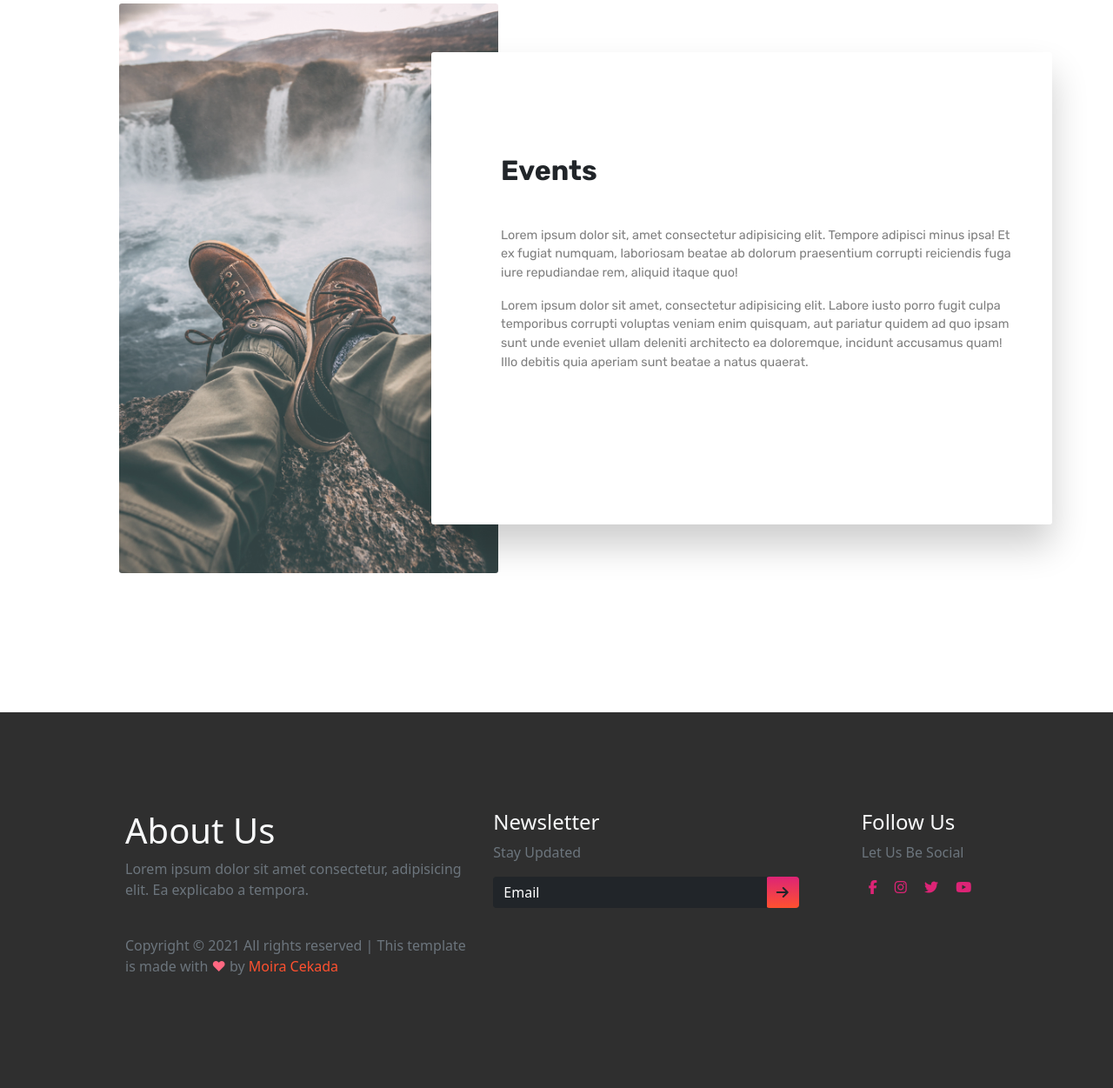
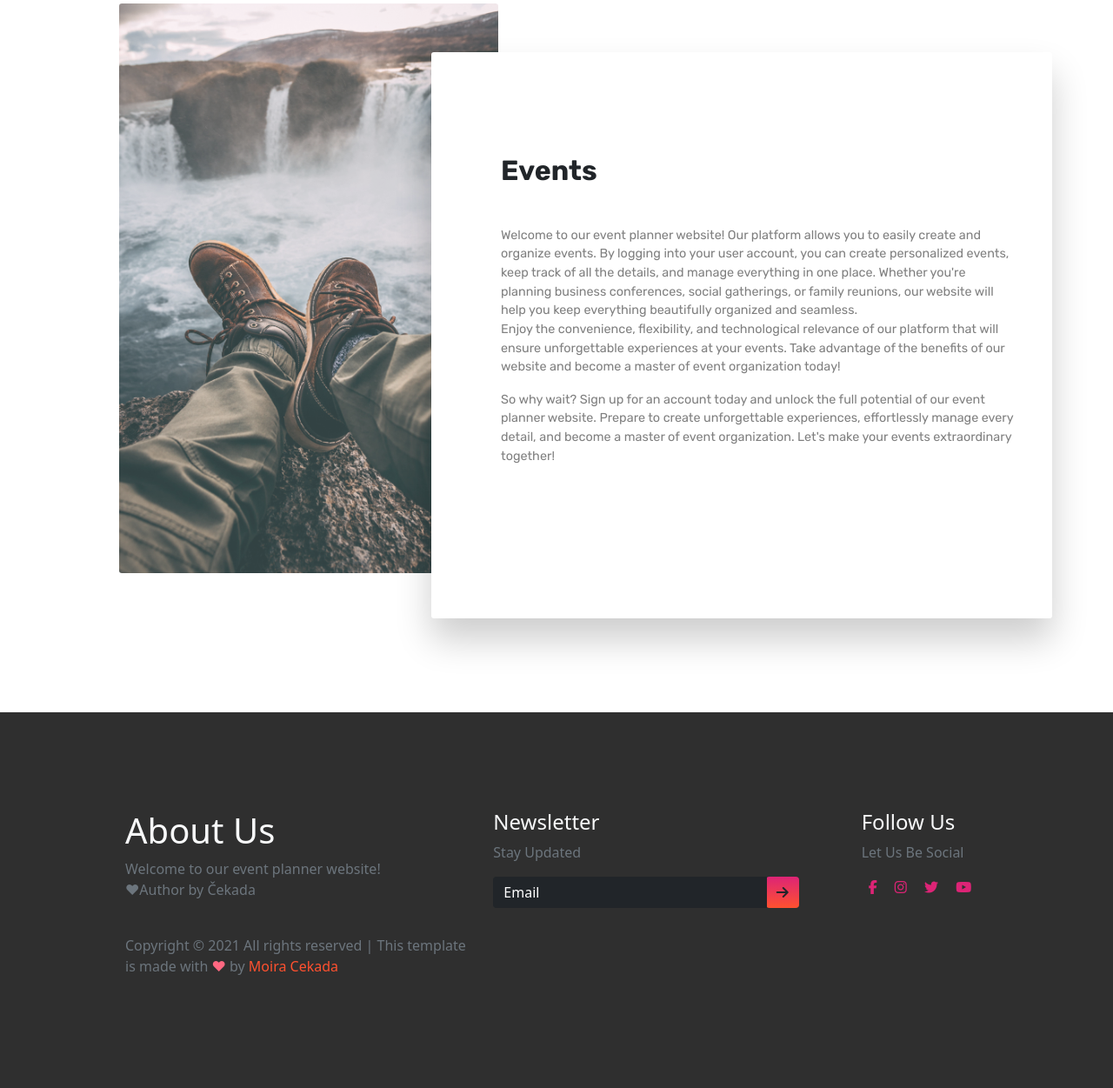
Before and after one commit to shahzaibekram/demo2, a Flask app: page / in a window 1280 px wide. Shown: the part 1027-2278 px from the top of the page at 87% size. Run offline with Flask 3, Linux system fonts and the light colour scheme; parts of the project's set-up code (start-up, migrations or seed data) failed here and were passed over; some libraries are stand-ins or nearby versions; some web fonts are replaced.

Commit message:
first commit

```diff
--- a/templates/events.html
+++ b/templates/events.html
@@ -215,7 +215,8 @@
                 <div class="col-md-5">
                     <h1 class="text-light"> About Us </h1>
                     <p class="text-muted">
-                        Lorem ipsum dolor sit amet consectetur, adipisicing elit. Ea explicabo a tempora.
+                        Welcome to our event planner website! <br />
+                        ♥Author by Čekada
                     </p>
                     <p class="pt-4 text-muted">
                         Copyright &copy; 2021 All rights reserved | This template is made with <span
--- a/templates/index.html
+++ b/templates/index.html
@@ -150,17 +150,21 @@
                         <div class="panel text-start">
                             <h1> Events </h1>
                             <p class="pt-4">
-                                Lorem ipsum dolor sit, amet consectetur adipisicing elit.
-                                Tempore adipisci minus ipsa! Et ex fugiat numquam, laboriosam beatae ab dolorum
-                                praesentium
-                                corrupti reiciendis fuga iure repudiandae rem, aliquid itaque quo!
+                                Welcome to our event planner website! Our platform allows you to easily create and
+                                organize events. By logging into your user account, you can create personalized events,
+                                keep track of all the details, and manage everything in one place.
+                                Whether you're planning business conferences, social gatherings, or family reunions,
+                                our website will help you keep everything beautifully organized and seamless. <br />
+
+                                Enjoy the convenience, flexibility, and technological relevance of our platform
+                                that will ensure unforgettable experiences at your events.
+                                Take advantage of the benefits of our website and become a master of event organization
+                                today!
                             </p>
                             <p>
-                                Lorem ipsum dolor sit amet, consectetur adipisicing elit.
-                                Labore iusto porro fugit culpa temporibus corrupti voluptas veniam enim quisquam,
-                                aut pariatur quidem ad quo ipsam sunt unde eveniet ullam deleniti architecto ea
-                                doloremque,
-                                incidunt accusamus quam! Illo debitis quia aperiam sunt beatae a natus quaerat.
+                                So why wait? Sign up for an account today and unlock the full potential of our event planner website.
+                                Prepare to create unforgettable experiences, effortlessly manage every detail, and become a
+                                master of event organization. Let's make your events extraordinary together!
                             </p>
                         </div>
                     </div>
@@ -180,7 +184,8 @@
                 <div class="col-md-5">
                     <h1 class="text-light"> About Us </h1>
                     <p class="text-muted">
-                        Lorem ipsum dolor sit amet consectetur, adipisicing elit. Ea explicabo a tempora.
+                        Welcome to our event planner website! <br />
+                        ♥Author by Čekada
                     </p>
                     <p class="pt-4 text-muted">
                         Copyright &copy; 2021 All rights reserved | This template is made with <span style="color: rgb(255, 104, 129);">&hearts;</span> by <span>Moira
--- a/templates/login.html
+++ b/templates/login.html
@@ -143,7 +143,8 @@
                 <div class="col-md-5">
                     <h1 class="text-light"> About Us </h1>
                     <p class="text-muted">
-                        Lorem ipsum dolor sit amet consectetur, adipisicing elit. Ea explicabo a tempora.
+                        Welcome to our event planner website! <br />
+                        ♥Author by Čekada
                     </p>
                     <p class="pt-4 text-muted">
                         Copyright &copy; 2021 All rights reserved | This template is made with <span
--- a/templates/signup.html
+++ b/templates/signup.html
@@ -153,7 +153,8 @@
                 <div class="col-md-5">
                     <h1 class="text-light"> About Us </h1>
                     <p class="text-muted">
-                        Lorem ipsum dolor sit amet consectetur, adipisicing elit. Ea explicabo a tempora.
+                        Welcome to our event planner website! <br />
+                        ♥Author by Čekada
                     </p>
                     <p class="pt-4 text-muted">
                         Copyright &copy; 2021 All rights reserved | This template is made with <span
```
Also changed, not shown: templates/about.html (+16 -10 lines), 1 other file.
